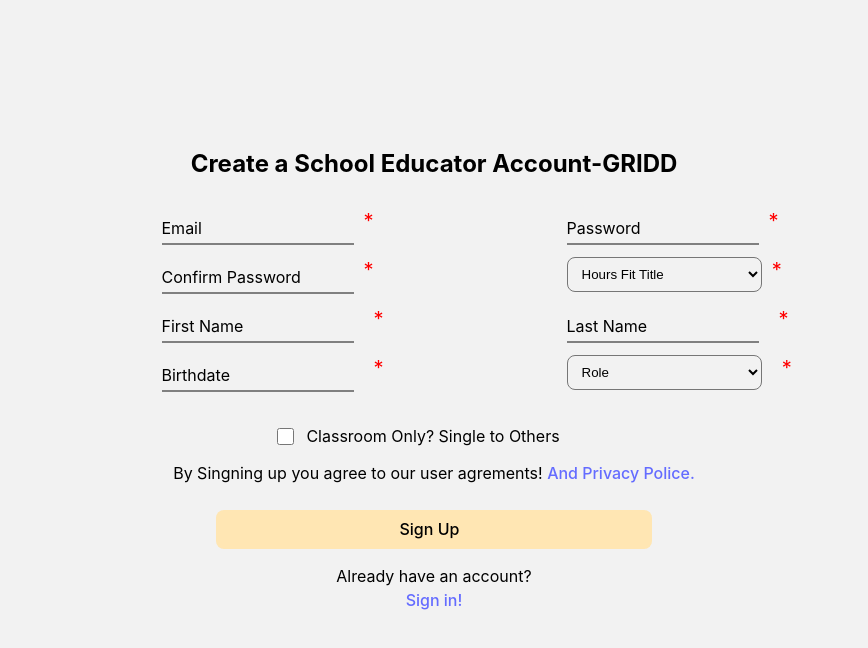
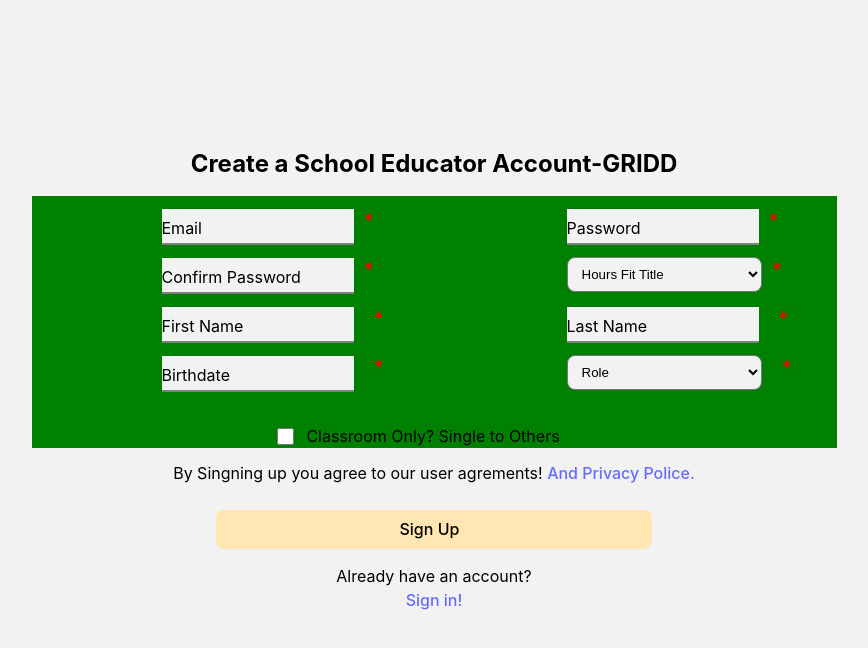
Before and after one commit to GustavoFSProg/test-cg-laytout, a React (Vite) app: page / in a window 1280 px wide. Shown: the top 648 px of the page, without its empty margins (206-1074 px from the left). Built offline with nearby package versions, Linux system fonts and the light colour scheme.

Commit message:
fazendo originassdfasdfasdf

```diff
--- a/src/styled.grid.ts
+++ b/src/styled.grid.ts
@@ -13,6 +13,8 @@
     margin-top: -350px;
     padding-bottom: 40px;
     height: auto;
+
+    background: yellow;
   }
 `
 
@@ -21,6 +23,7 @@
   grid-template-columns: repeat(2, 400px);
   grid-column-gap: 5px;
   justify-items: center;
+    background: green;
 
 
   @media screen and (max-width: 650px) {
@@ -31,6 +34,8 @@
     background: #f2f2f2;
     width: 100vw;
     height: 100vh;
+    background: green;
+
   }
 `
 
```
